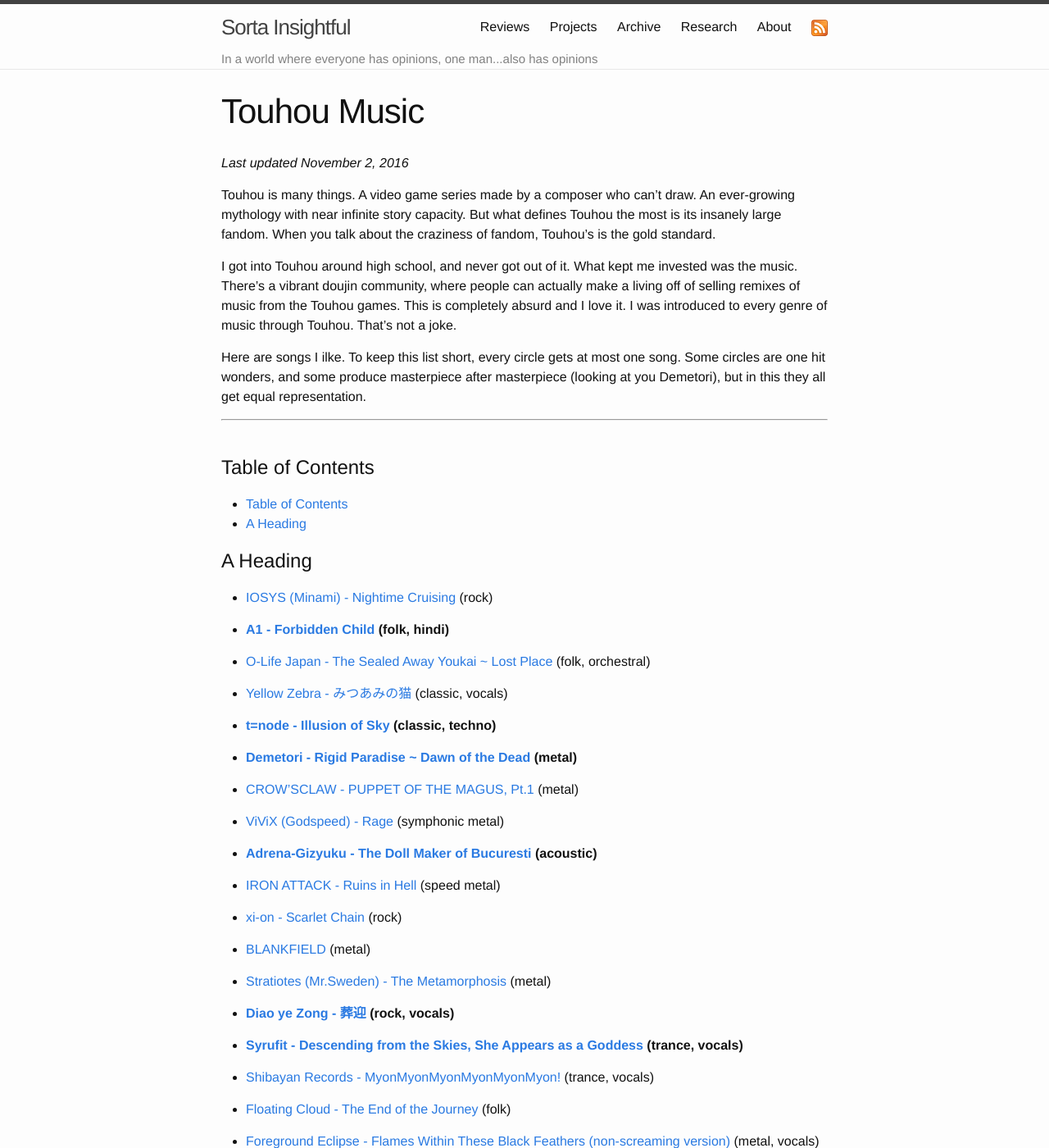
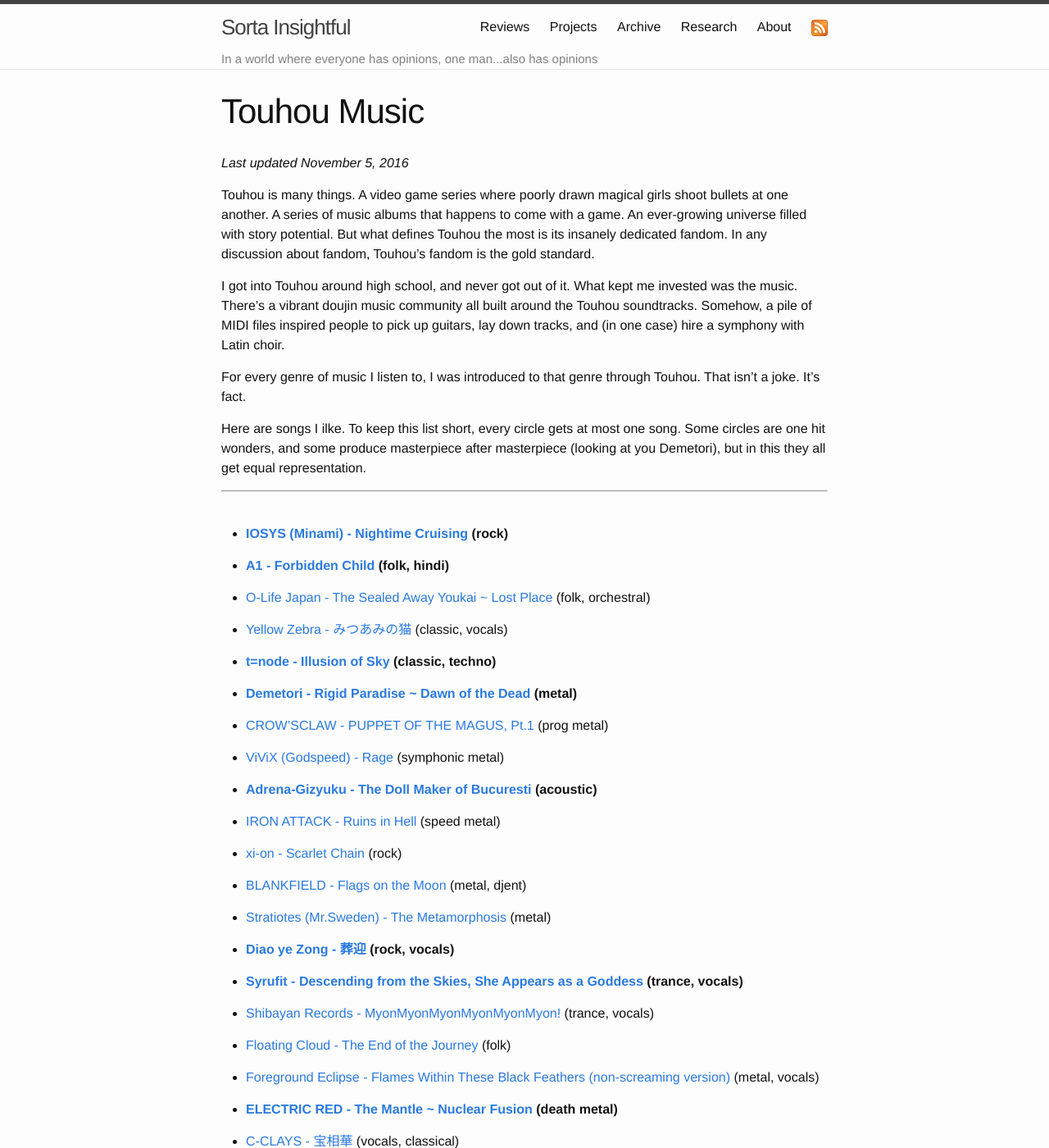
Before and after one commit to alexirpan/alexirpan.github.io, a Jekyll site: the page built from touhou-music-recs.markdown, in a window 1280 px wide and 1400 px high. Shown: the whole window at 82% size. Built offline with Jekyll 4.4.1, drawn with Linux system fonts in a browser that asks for light colours; some of the changed text lies outside the part shown.

Commit message:
Good enough for now

```diff
--- a/recs-home.markdown
+++ b/recs-home.markdown
@@ -11,4 +11,6 @@
 
 [Webcomic recommendations](/webcomicrecs/)
 
+[Touhou music recommendations](/touhoumusicrecs/)
+
 [&larr; Back to home](/)
--- a/touhou-music-recs.markdown
+++ b/touhou-music-recs.markdown
@@ -4,18 +4,22 @@
 permalink: /touhoumusicrecs/
 ---
 
-*Last updated November 2, 2016*
+*Last updated November 5, 2016*
 
-Touhou is many things. A video game series made by a composer who can't draw.
-An ever-growing mythology with near infinite story capacity. But what defines
-Touhou the most is its insanely large fandom. When you talk about the craziness
-of fandom, Touhou's is the gold standard.
+Touhou is many things. A video game series where poorly drawn magical girls
+shoot bullets at one another. A series of music albums that happens to come
+with a game. An ever-growing universe filled with story potential.
+But what defines Touhou the most is its insanely dedicated fandom. In any
+discussion about fandom, Touhou's fandom is the gold standard.
 
 I got into Touhou around high school, and never got out of it. What kept me
-invested was the music. There's a vibrant doujin community, where people can
-actually make a living off of selling remixes of music from the Touhou games.
-This is completely absurd and I love it. I was introduced to every genre of
-music through Touhou. That's not a joke.
+invested was the music. There's a vibrant doujin music community all built
+around the Touhou soundtracks. Somehow, a pile of MIDI files inspired
+people to pick up guitars, lay down tracks, and (in one case) hire a
+symphony with Latin choir.
+
+For every genre of music I listen to, I was introduced to that genre through
+Touhou. That isn't a joke. It's fact.
 
 Here are songs I ilke. To keep this list short, every circle gets at
 most one song. Some circles are one hit wonders, and some produce masterpiece
@@ -26,15 +30,7 @@
 -----------------------
 <br>
 
-# Table of Contents
-
-- Clobbered for auto generated table of contents
-{:toc}
-
-
-# A Heading
-
-* [IOSYS (Minami) - Nightime Cruising](https://www.youtube.com/watch?v=BOXJqqCPWKo) (rock)
+* **[IOSYS (Minami) - Nightime Cruising](https://www.youtube.com/watch?v=BOXJqqCPWKo) (rock)**
 
 * **[A1 - Forbidden Child](https://www.youtube.com/watch?v=osK40WMqHYM) (folk, hindi)**
 
@@ -46,7 +42,7 @@
 
 * **[Demetori - Rigid Paradise ~ Dawn of the Dead](https://www.youtube.com/watch?v=ZQucOyYVvUY) (metal)**
 
-* [CROW'SCLAW - PUPPET OF THE MAGUS, Pt.1](https://www.youtube.com/watch?v=vSOfIOXnsZ4) (metal)
+* [CROW'SCLAW - PUPPET OF THE MAGUS, Pt.1](https://www.youtube.com/watch?v=vSOfIOXnsZ4) (prog metal)
 
 * [ViViX (Godspeed) - Rage](https://www.youtube.com/watch?v=lFo17csru7o) (symphonic metal)
 
@@ -56,7 +52,7 @@
 
 * [xi-on - Scarlet Chain](https://www.youtube.com/watch?v=wRbKTqW2TPA) (rock)
 
-* [BLANKFIELD](https://www.youtube.com/watch?v=3vFTxQeqSTQ) (metal)
+* [BLANKFIELD - Flags on the Moon](https://www.youtube.com/watch?v=3vFTxQeqSTQ) (metal, djent)
 
 * [Stratiotes (Mr.Sweden) - The Metamorphosis](https://www.youtube.com/watch?v=sMZ2hjAV22k) (metal)
 
@@ -72,11 +68,26 @@
 
 * **[ELECTRIC RED - The Mantle ~ Nuclear Fusion](https://www.youtube.com/watch?v=at8cjnHd0-A) (death metal)**
 
-* [C-CLAYS - 宝相華](https://www.youtube.com/watch?v=SOxTWPFk7wE) (vocals)
+* [C-CLAYS - 宝相華](https://www.youtube.com/watch?v=SOxTWPFk7wE) (vocals, classical)
 
-* [Automata Girl - Cinnamon, Cinnamon!!](https://www.youtube.com/watch?v=POZG7qjrgYo) (vocals, pop_
+* [Automata Girl - Cinnamon, Cinnamon!!](https://www.youtube.com/watch?v=POZG7qjrgYo) (vocals, pop)
 
 * [xenoglossy - 3rd Eye Rag](https://www.youtube.com/watch?v=Qj4IYafwuKc) (ragtime)
 
+* **[Floods of Sounds - One Night Hell SCreen](https://www.youtube.com/watch?v=T75iD_KlUlA) (piano)**
+
+* [Riverside - Lullaby of Deserted Hell](https://www.youtube.com/watch?v=SQJwuEtRZjw) (vocals, classical)
+
+* [EastNewSound -  緋色月下、狂咲ノ絶　-1st Anniversary Remix-](https://www.youtube.com/watch?v=xOz-T3NPtLA) (vocals, techno)
+
+* [Alstroemeria Records - Bad Apple!!](https://www.youtube.com/watch?v=ksY3LvYhp6c) (vocals, techno)
+
+* [Liz Triangle - Heart of Glass](https://www.youtube.com/watch?v=rrNB6-aUffc) (vocals, classical)
+
+* **[WAVE - Innocent Wind](https://www.youtube.com/watch?v=O-e2U7PHAe4) (violin concerto)**
+
+* [まぐのす-おぷす- Lunar Clock ~ Luna Dial](https://www.youtube.com/watch?v=f4c9OFqCfFM) (prog metal)
+
+* [Tutti Sound - Charming Domination](https://www.youtube.com/watch?v=2PyfklMQmzY) (symphony)
 
 {% include comments.html %}
```
